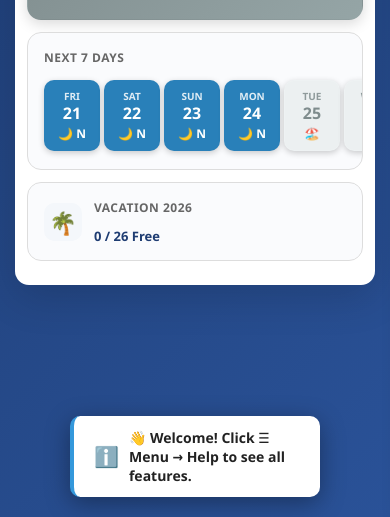
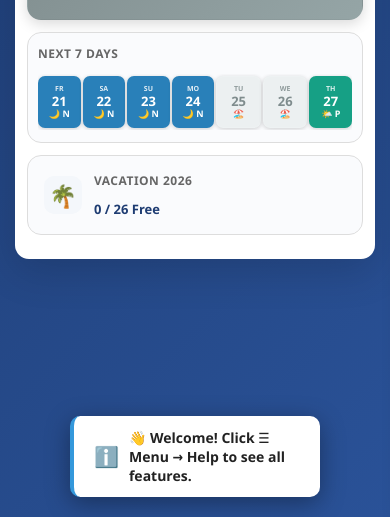
Before and after one commit to servitantgit/Graffik, a plain HTML site: page index.html in a window 390 px wide. Shown: the part 327-844 px from the top of the page. Drawn offline with Linux system fonts and the light colour scheme.

Commit message:
fix(ui): shrink 7-day chips so all fit on mobile
Remove min-width that forced horizontal scroll; equal flex columns,
smaller type, and 2-letter weekday labels.

```diff
--- a/css/dashboard.css
+++ b/css/dashboard.css
@@ -428,15 +428,61 @@ body:not(.theme-dark) .dash-hero {
   gap: 12px;
 }
 
-/* Chips aligned with flow node palette */
+
+
+/* === 7-day chips: always fit viewport (no horizontal scroll) === */
+.dash-upcoming {
+  overflow: hidden;
+  min-width: 0;
+  padding: 12px 10px;
+}
+.dash-upcoming-list {
+  display: flex;
+  gap: 3px;
+  width: 100%;
+  max-width: 100%;
+  overflow: hidden;
+  flex-wrap: nowrap;
+  justify-content: space-between;
+  box-sizing: border-box;
+}
 .dash-day-chip {
-  min-width: 56px;
-  min-height: 64px;
-  padding: 8px 6px;
-  border-radius: 10px;
-  display: flex;
-  flex-direction: column;
-  align-items: center;
-  justify-content: center;
-  box-shadow: 0 2px 6px rgba(0, 0, 0, 0.2);
+  flex: 1 1 0;
+  min-width: 0 !important;
+  max-width: none;
+  width: 0; /* equal flex columns */
+  min-height: 56px;
+  padding: 5px 1px;
+  border-radius: 8px;
+  overflow: hidden;
+  box-shadow: 0 1px 4px rgba(0, 0, 0, 0.18);
 }
+.dash-day-chip .ddc-day {
+  font-size: 8px;
+  letter-spacing: 0;
+  line-height: 1.1;
+  white-space: nowrap;
+  overflow: hidden;
+  text-overflow: clip;
+  max-width: 100%;
+}
+.dash-day-chip .ddc-date {
+  font-size: 14px;
+  margin: 1px 0;
+}
+.dash-day-chip .ddc-shift {
+  font-size: 10px;
+  line-height: 1.1;
+  white-space: nowrap;
+  overflow: hidden;
+}
+.dash-day-chip .ddc-ot {
+  font-size: 9px;
+}
+@media (max-width: 400px) {
+  .dash-upcoming-list { gap: 2px; }
+  .dash-day-chip { min-height: 52px; padding: 4px 0; border-radius: 7px; }
+  .dash-day-chip .ddc-day { font-size: 7px; }
+  .dash-day-chip .ddc-date { font-size: 13px; }
+  .dash-day-chip .ddc-shift { font-size: 9px; }
+}
--- a/js/dashboard.js
+++ b/js/dashboard.js
@@ -207,7 +207,7 @@ function renderDashboard() {
     }
     upcomingHtml += `
       <div class="dash-day-chip chip-${cls}" onclick="jumpToDate(${yy},${mm},${dd})">
-        <div class="ddc-day">${dayNames[(dt.getDay() + 6) % 7]}</div>
+        <div class="ddc-day">${String(dayNames[(dt.getDay() + 6) % 7] || '').slice(0, 2)}</div>
         <div class="ddc-date">${dd}</div>
         <div class="ddc-shift">${label}</div>
         ${otBadge}
```
